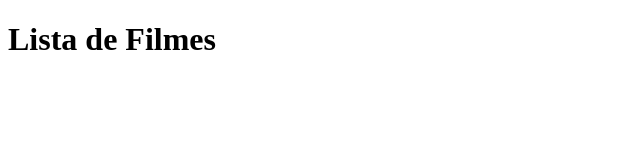
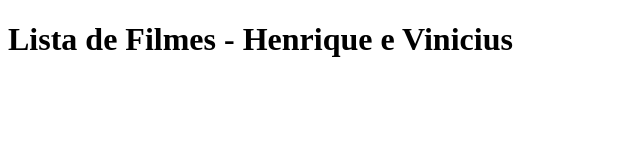
Before and after one commit to Henrique-Sousa-11TIA/grud-de-filmes-back-end, a website: page frontend/index.html in a window 1280 px wide. Shown: the whole page, without its empty margins (0-640 px from the left). Drawn offline with Linux system fonts and the light colour scheme; no server answers.

Commit message:
correção no nome da dupla

```diff
--- a/frontend/index.html
+++ b/frontend/index.html
@@ -7,7 +7,7 @@
     <title>Frontend</title>
 </head>
 <body>
-    <h1>Lista de Filmes</h1>
+    <h1>Lista de Filmes - Henrique e Vinicius</h1>
 
     <section class="filmes"></section>
 
```
